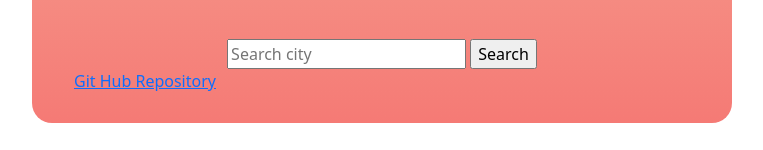
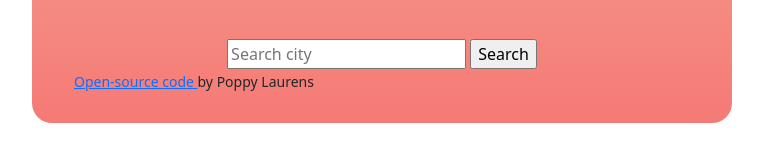
Before and after one commit to poppylouise/weather-app, a plain HTML site: page index.html in a window 1280 px wide. Shown: the part 703-853 px from the top of the page, without its empty margins (258-1021 px from the left). Drawn offline with nearby package versions, Linux system fonts and the light colour scheme.

Commit message:
updated git hub link

```diff
--- a/index.html
+++ b/index.html
@@ -142,10 +142,9 @@
     </form>
     </div>
 
-    <a href="https://github.com/poppylouise/weather-app">
-    Git Hub Repository
-    </a>
-
+    <small>
+        <a href="https://github.com/poppylouise/weather-app"> Open-source code </a> by Poppy Laurens
+    </small>
 
     <script src="weather.js"></script>
     </div>
```
